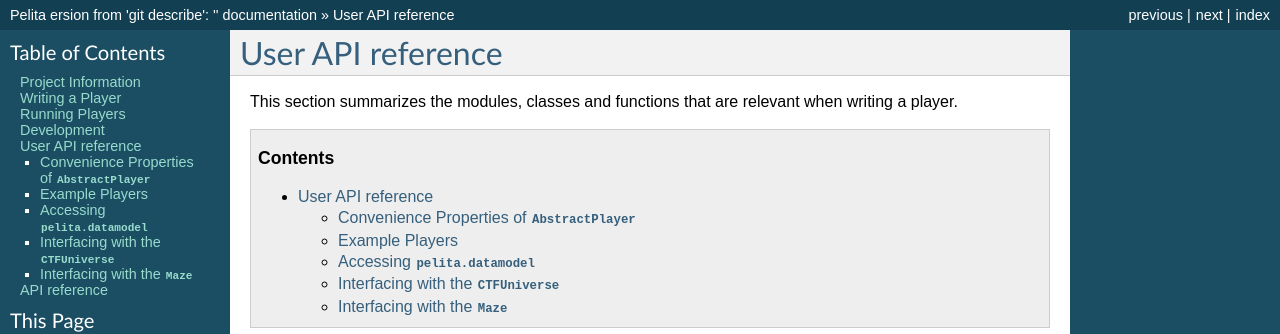
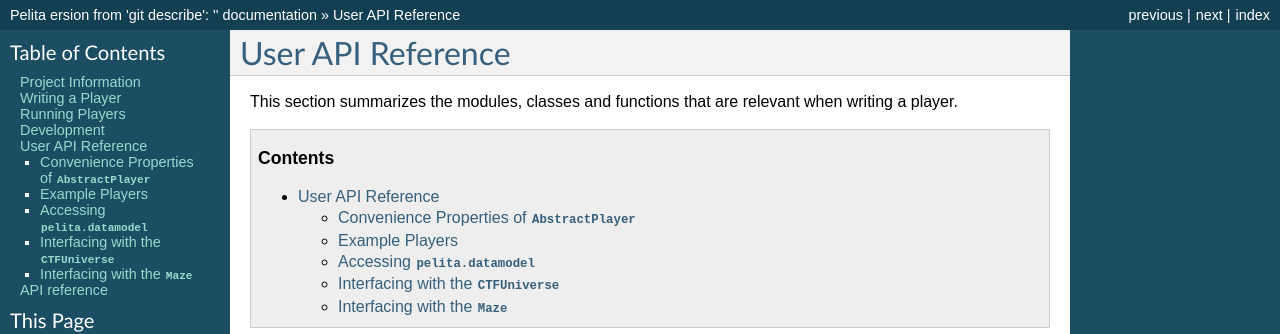
Before and after one commit to ASPP/pelita, a Sphinx documentation site: the page built from doc/source/user-api.rst, in a window 1280 px wide and 900 px high. Shown: the top 334 px of the window. Built offline with Sphinx 7.4.7, drawn with Linux system fonts in a browser that asks for light colours; the version number could not be read and is left out; some of the changed text lies outside the part shown.

Commit message:
DOC/FIX: capitalization in title

```diff
--- a/doc/source/user-api.rst
+++ b/doc/source/user-api.rst
@@ -1,5 +1,5 @@
 ==================
-User API reference
+User API Reference
 ==================
 
 This section summarizes the modules, classes and functions that are relevant
```
